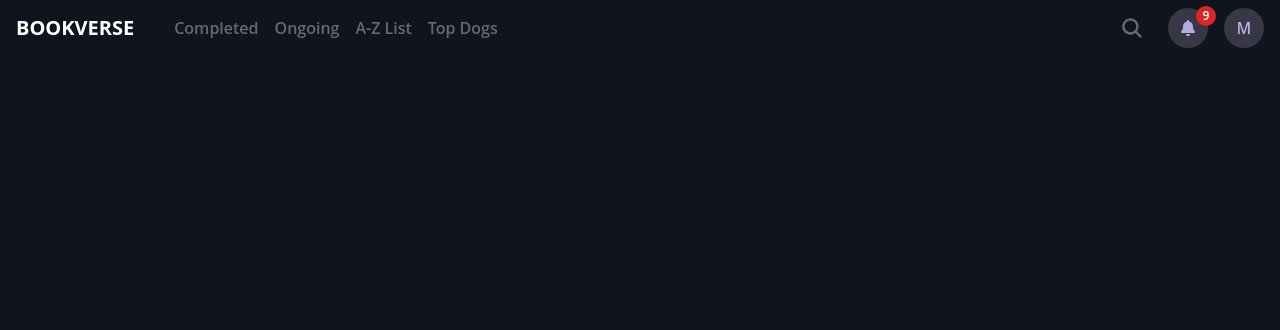
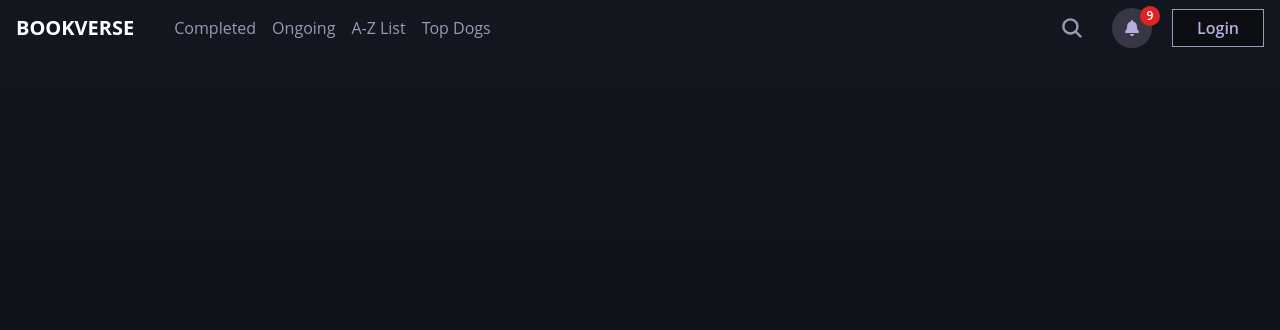
Before and after one commit to manishmh/bookverse-frontend, a Next.js app: page / in a window 1280 px wide. Shown: the top 330 px of the page. Built offline with nearby package versions, Linux system fonts and the light colour scheme; no server answers.

Commit message:
user login button in home route

```diff
--- a/src/app/globals.css
+++ b/src/app/globals.css
@@ -156,3 +156,13 @@ nav {
 .translate-x-full-plus-40 {
   transform: translateX(calc(100% + 40px));
 }
+
+/* background: linear-gradient(61deg, #217BFE 0.0%, #078EFB 27.0%, #A190FF 78.0%, #BD99FE 100.0%); */
+  /* border-color: linear-gradient(320deg, #2E64DE -17.73%, #3C8FE3 50.43%); */
+/* background-color: #060606; */
+
+body {
+  background: linear-gradient(180deg, #141620 0%, #0A0B0D 100%);
+  background-repeat: no-repeat;
+  height: 100vh;
+}
--- /dev/null
+++ b/src/components/home/navbar/login-button.tsx
@@ -0,0 +1,13 @@
+import Link from "next/link";
+
+const LoginButton = () => {
+  return (
+    <Link href={"/login"}>
+      <button className="px-4 md:px-6 border py-1.5 font-semibold text-muted-light border-[#939DB6] bg-[#0c0e11] hover:bg-transparent transition-colors duration-200">
+        Login
+      </button>
+    </Link>
+  );
+};
+
+export default LoginButton;
--- a/src/components/home/navbar/navbar-notification-card.tsx
+++ b/src/components/home/navbar/navbar-notification-card.tsx
@@ -63,7 +63,7 @@ const NavbarNotificationCard = ({
         </div>
         <div className="bg-card-bg border-t border-card-border">
           <Link href="">
-            <div className="text-sm text-theme text-center py-3 hover:bg-gray-900 transition-colors duration-200">
+            <div className="text-sm text-theme-dark text-center py-3 hover:bg-gray-900 transition-colors duration-200">
               View all
             </div>
           </Link>
--- a/src/components/home/navbar/navbar.tsx
+++ b/src/components/home/navbar/navbar.tsx
@@ -1,6 +1,8 @@
 import NavbarNotificationCard from "@/components/home/navbar/navbar-notification-card";
 import UserProfileCard from "@/components/home/navbar/user-profile-card";
+import { useAuth } from "@/context/auth-context";
 import {
+  resetSearchInput,
   selectSearchInput,
   setSearchInput,
 } from "@/redux-state/get-search-input";
@@ -16,8 +18,8 @@ import { FaBell } from "react-icons/fa6";
 import { IoSearch } from "react-icons/io5";
 import { MdClose } from "react-icons/md";
 import { useDispatch, useSelector } from "react-redux";
+import LoginButton from "./login-button";
 import SearchCard from "./search-card";
-import { resetSearchInput } from "@/redux-state/get-search-input";
 
 const Navbar: React.FC = () => {
   const notificationCount: number = 9;
@@ -25,6 +27,7 @@ const Navbar: React.FC = () => {
   const [userProfileState, setUserProfileState] = useState<boolean>(false);
   const [searchClick, setSearchClick] = useState<boolean>(false);
 
+  const { user } = useAuth();
   const dispatch = useDispatch();
   const searchInput = useSelector(selectSearchInput);
 
@@ -47,11 +50,10 @@ const Navbar: React.FC = () => {
     setUserProfileState((prevState) => !prevState);
   }, []);
 
-
   const handleInputClear = () => {
     dispatch(resetSearchInput());
     searchClick && inputRef.current?.focus();
-  }
+  };
 
   // handles the mouse click outside the respective component. EX. if user clicks outside the notification area it should close the notification card.
   const handleProfileOutsideClick = useCallback(
@@ -128,7 +130,7 @@ const Navbar: React.FC = () => {
     <div className="flex justify-between items-center px-2 md:px-4 py-2 max-w-screen-3xl mx-auto gap-4 relative">
       <div className="flex items-center gap-4 md:gap-8 flex-shrink-0">
         <div className="uppercase font-bold text-lg md:text-xl">Bookverse</div>
-        <nav className="font-semibold text-sm md:text-base capitalize text-muted-dark hidden md:flex">
+        <nav className="text-sm md:text-base capitalize text-muted-dark hidden md:flex">
           <Link href="" className="px-2">
             completed
           </Link>
@@ -143,7 +145,7 @@ const Navbar: React.FC = () => {
           </Link>
         </nav>
       </div>
-      <div className="flex items-center gap-2 sm:gap-4 w-full">
+      <div className="flex items-center gap-2 xs:gap-4 md:gap-5 w-full">
         <div ref={searchCardRef} className="w-full flex justify-end">
           <div className="lg:relative w-full max-w-sm 2xl:max-w-md">
             {searchClick && <SearchCard />}
@@ -165,14 +167,17 @@ const Navbar: React.FC = () => {
                   autoComplete="false"
                   spellCheck="false"
                 />
-                <div className="absolute right-2 top-1/2 -translate-y-1/2 z-10 text-xl text-gray-700" onClick={handleInputClear}>
+                <div
+                  className="absolute right-2 top-1/2 -translate-y-1/2 z-10 text-xl text-gray-700"
+                  onClick={handleInputClear}
+                >
                   <MdClose />
                 </div>
               </div>
               <div
                 className={`px-2 py-1 items-center hidden relative lg:flex ${
                   searchClick
-                    ? "bg-theme text-white hover:text-[#d8d6d6]"
+                    ? "bg-theme-light text-white hover:text-[#d8d6d6]"
                     : "bg-none text-muted-dark hover:text-white "
                 } `}
                 onClick={() => setSearchClick(true)}
@@ -210,6 +215,7 @@ const Navbar: React.FC = () => {
             />
           )}
         </div>
+        {user ? (
           <div
             ref={userProfileRef}
             onClick={handleProfileState}
@@ -220,6 +226,9 @@ const Navbar: React.FC = () => {
               <UserProfileCard handleProfileState={handleProfileState} />
             )}
           </div>
+        ) : (
+          <LoginButton />
+        )}
       </div>
     </div>
   );
--- a/src/components/home/navbar/search-card.tsx
+++ b/src/components/home/navbar/search-card.tsx
@@ -35,7 +35,7 @@ const SearchCard = ({
         />
 
         <Link href="">
-          <div className="flex gap-2 items-center group justify-center px-2 py-4 bg-theme text-black">
+          <div className="flex gap-2 items-center group justify-center px-2 py-4 bg-theme-light text-black">
             View all results{" "}
             <span className="group-hover:translate-x-2 transition-transform duration-300">
               <FaChevronRight />
--- a/src/components/home/navbar/user-profile-card.tsx
+++ b/src/components/home/navbar/user-profile-card.tsx
@@ -15,7 +15,7 @@ const UserProfileCard = ({
     <DropdownCard className="rounded-md h-auto cursor-default p-2 w-[250px] pb-4">
       <div>
         <div className="font-semibold leading-5">
-          <div className="text-theme">Maish Malhotra</div>
+          <div className="text-theme-light">Maish Malhotra</div>
           <div className="font-medium text-xs text-muted-dark">
             manishmh982@gmail.com
           </div>
@@ -78,7 +78,7 @@ const ProfileCardItem = ({
 }) => {
   return (
     <Link href={link} onClick={handleProfileState}>
-      <div className="flex gap-2 items-center bg-[#373647] hover:bg-[#454253] px-4 rounded-full py-1 text-sm hover:text-theme transition-colors duration-200">
+      <div className="flex gap-2 items-center bg-[#373647] hover:bg-[#454253] px-4 rounded-full py-1 text-sm hover:text-theme-light transition-colors duration-200">
         <span className="text-xs">{logo}</span>
         {item}
       </div>
--- a/tailwind.config.ts
+++ b/tailwind.config.ts
@@ -49,13 +49,16 @@ const config = {
           DEFAULT: "hsl(var(--popover))",
           foreground: "hsl(var(--popover-foreground))",
         },
-        theme: "#A87FFB",
+        theme: {
+          light: "#7d55cd",
+          dark: "#472290"
+        },
         card: {
           border: "#3d516f",
           bg: "#10151D"
         },
         muted: {
-          dark: "#68696a",
+          dark: "#939DB6",
           light: "#b3aede"
         }
 
```
Lines whose indentation alone changed are shown as unchanged.
